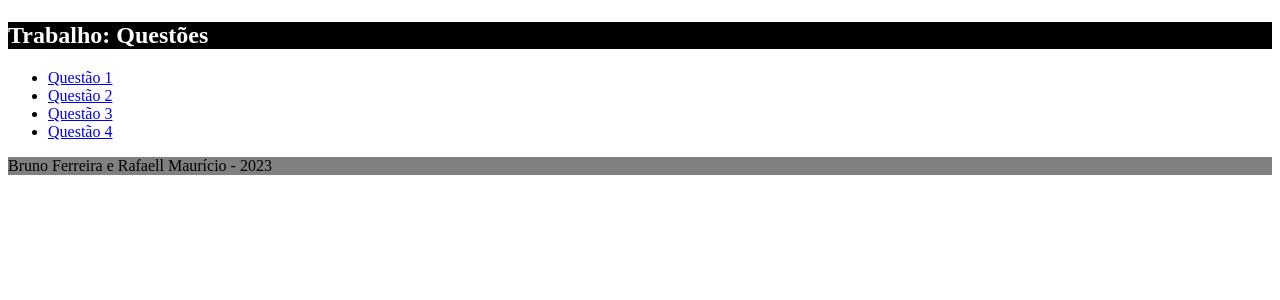
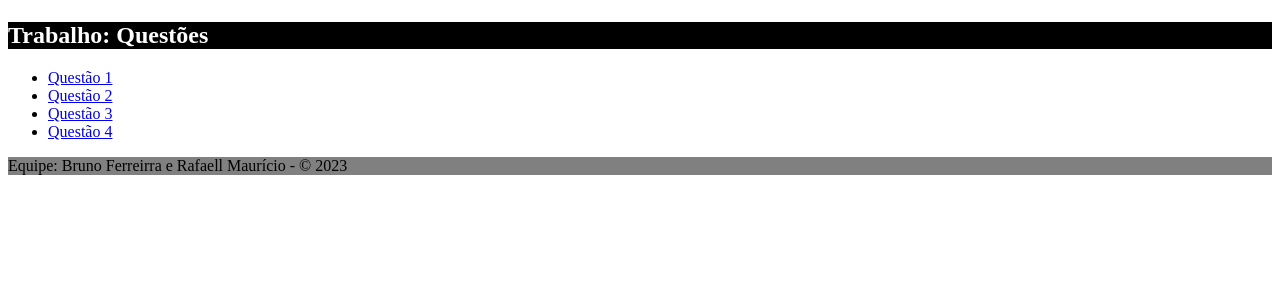
Before and after one commit to brunofrodrigues/Web_Dev_2Tri, a PHP site: page / in a window 1280 px wide. Shown: the part 58-358 px from the top of the page. Run offline with PHP 8.4, Linux system fonts and the light colour scheme.

Commit message:
Atualizando rodapé

```diff
--- a/webdev_2tri/index.php
+++ b/webdev_2tri/index.php
@@ -24,8 +24,7 @@
 
     </main>
     <footer>
-        <p>Bruno Ferreira e Rafaell Maurício - 2023</p>
-
+                <p> Equipe: Bruno Ferreirra e Rafaell Maurício - &copy; 2023</p>
     </footer>
 </body>
 </html>
```
